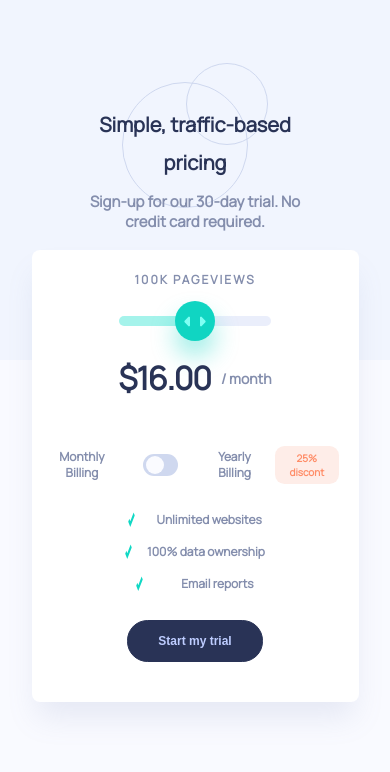
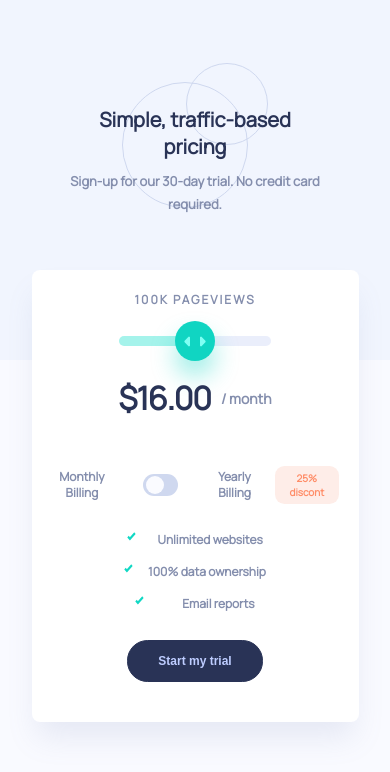
Before and after one commit to nikolakotarac/Bonus-zadatak-6, a plain HTML site: page index.html in a window 390 px wide. Drawn offline with Linux system fonts and the light colour scheme.

Commit message:
fixed responsive design

```diff
--- a/style.css
+++ b/style.css
@@ -244,13 +244,18 @@ body {
         width:65%;
     }
     .header h2{
-        font-size:20px;
+        font-weight: 800;
+        font-size: 20px;
+        line-height: 27px;
     }
     .header h4{
-        font-size:15px;
+        font-weight: 600;
+        font-size: 13px;
+        line-height: 23px;
     }
     .card{
         width:327px;
+        margin-top: 20px;
     }
     .check{
         padding:8px;
@@ -283,7 +288,8 @@ body {
         justify-content: space-around;
     }
     .check img{
-        width:7px;
+        width:9px;
+        height:9px;
     }
     .trial-btn{
         margin-top:20px;
```
